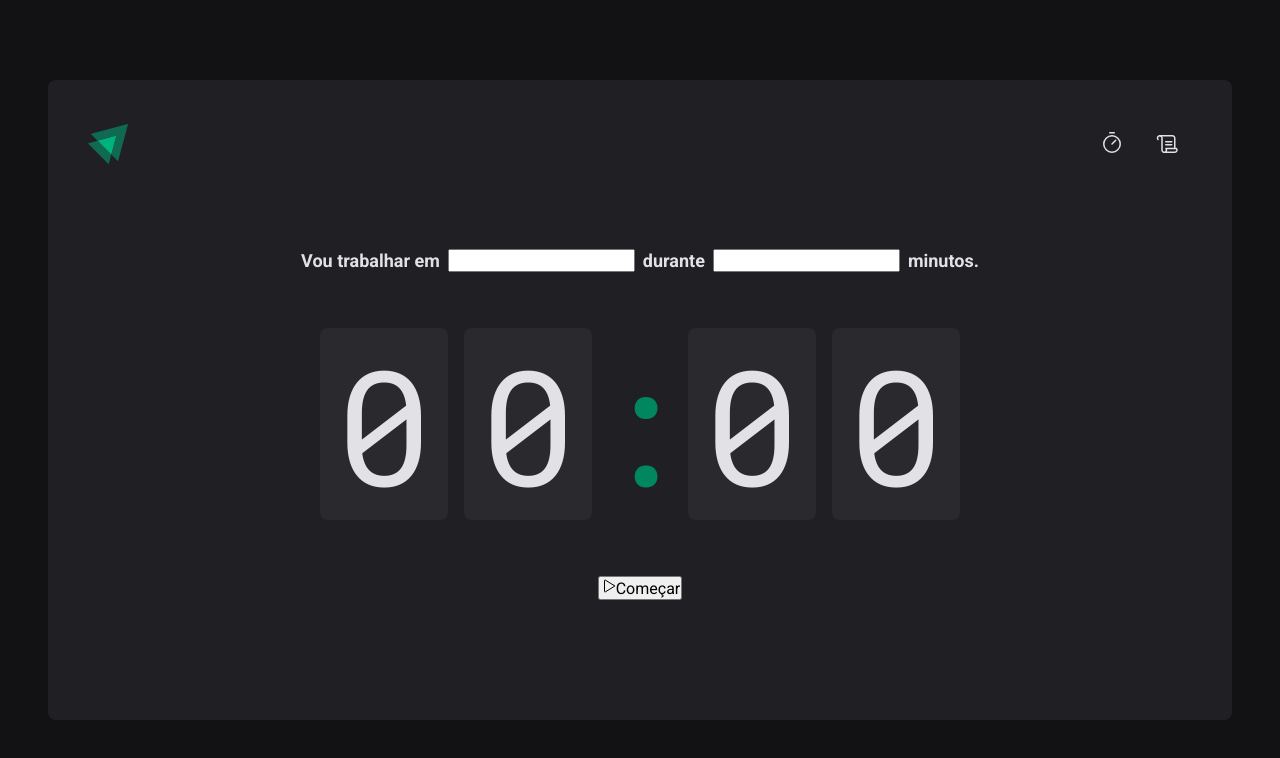
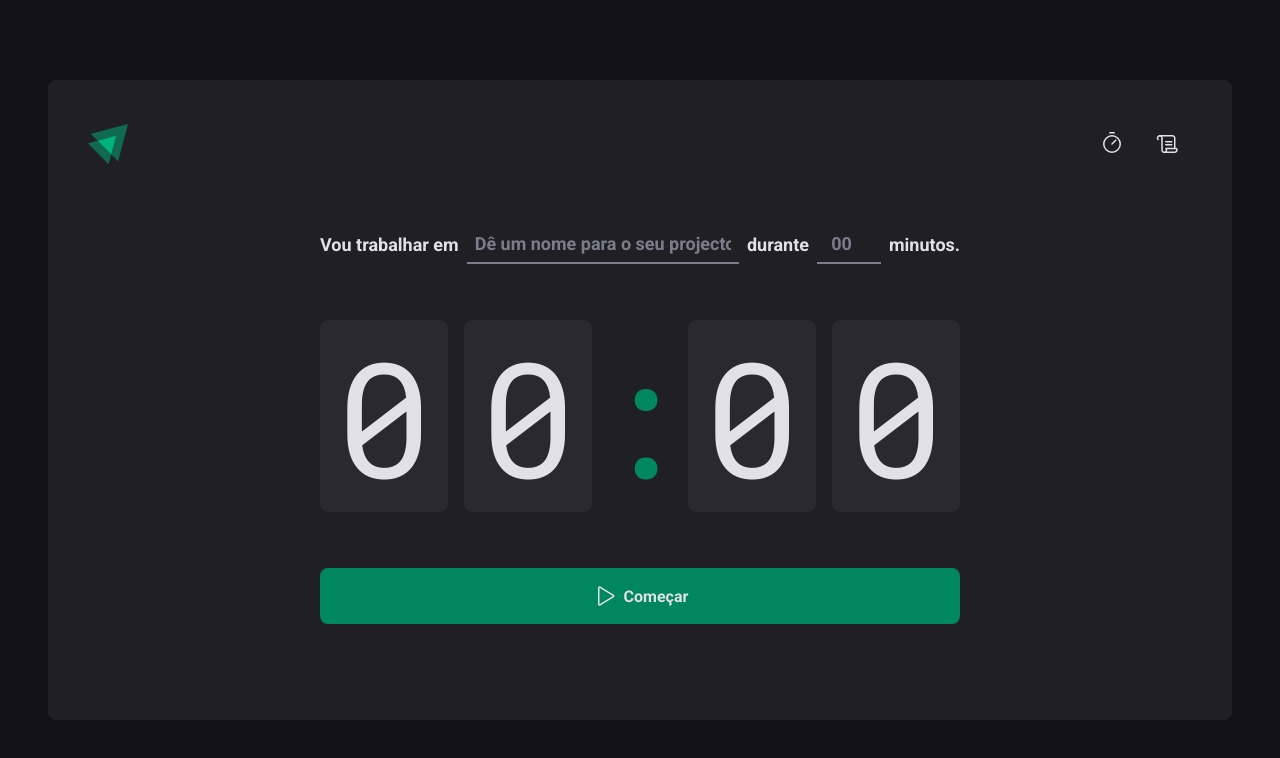
Before and after one commit to mauriciocosta404/ignite-timer, a React (Vite) app: page / in a window 1280 px wide. Shown: the top 758 px of the page. Built offline with nearby package versions, Linux system fonts and the light colour scheme.

Commit message:
feat: finalizando a home

```diff
--- a/src/App.tsx
+++ b/src/App.tsx
@@ -1,6 +1,6 @@
 import React from "react";
 import { ThemeProvider } from "styled-components";
-import { Button } from "./components/button";
+//import { Button } from "./components/button";
 import { defaultTheme } from "./styles/theme/default";
 import { GlobalStyle } from "./styles/global";
 import { Router } from "./Router";
--- a/src/pages/home/index.tsx
+++ b/src/pages/home/index.tsx
@@ -8,10 +8,18 @@
             <form action="">
                 <S.FormCountainer>
                     <label htmlFor="task">Vou trabalhar em</label>
-                    <input id="task" />
+
+                    <S.TaskInput
+                        placeholder="Dê um nome para o seu projecto"
+                        id="task"
+                    />
 
                     <label htmlFor="">durante</label>
-                    <input type="number" id="minutesAmount" />
+                    <S.MinutesAmountInput
+                        placeholder="00"
+                        type="number"
+                        id="minutesAmount"
+                    />
 
                     <span>minutos.</span>
                 </S.FormCountainer>
@@ -24,10 +32,10 @@
                     <span>0</span>
                 </S.CountDownContainer>
 
-                <button>
-                    <Play/>
+                <S.StartCountDownButton type="submit">
+                    <Play size={24}/>
                     Começar
-                </button>
+                </S.StartCountDownButton>
             </form>
 
         </S.HomeContainer>
--- a/src/pages/home/styles.ts
+++ b/src/pages/home/styles.ts
@@ -28,6 +28,35 @@
     flex-wrap: wrap;
 `;
 
+const BaseInput = styled.input`
+    background: transparent;
+    height: 2.5rem;
+    border:0;
+    border-bottom:2px solid ${props => props.theme["gray-500"]};
+    font-weight :bold ;
+    font-size: 1.125rem;
+    padding: 0 0.5rem;
+    color:${props => props.theme["gray-100"]};
+
+    &:focus{
+        box-shadow: none;
+        border-color:${props => props.theme["green-500"]};
+    }
+
+    &::placeholder{
+        color:${props => props.theme["gray-500"]};
+    }
+`;
+
+export const TaskInput = styled(BaseInput)`
+    flex: 1;
+`;
+
+export const MinutesAmountInput = styled(BaseInput)`
+    width: 4rem;
+    text-align: center;
+`;
+
 export const CountDownContainer = styled.div`
     font-family: "Roboto Mono", monospace;
     font-size: 10rem;
@@ -52,3 +81,30 @@
     display: flex;
     justify-content: center;
 `;
+
+export const StartCountDownButton = styled.button`
+    width: 100%;
+    border: 0;
+    padding: 1rem;
+    border-radius: 8px;
+
+    display: flex;
+    justify-content: center;
+    align-items: center;
+
+    gap:0.5rem;
+    font-weight: bold;
+
+    cursor: pointer;
+    background: ${props => props.theme["green-500"]};
+    color: ${props => props.theme["gray-100"]};
+
+    &:disabled{
+        opacity: 0.7;
+        cursor: not-allowed;
+    }
+
+    &:not(:desabled):hover{
+        background: ${props => props.theme["green-700"]};
+    }
+`;
```
